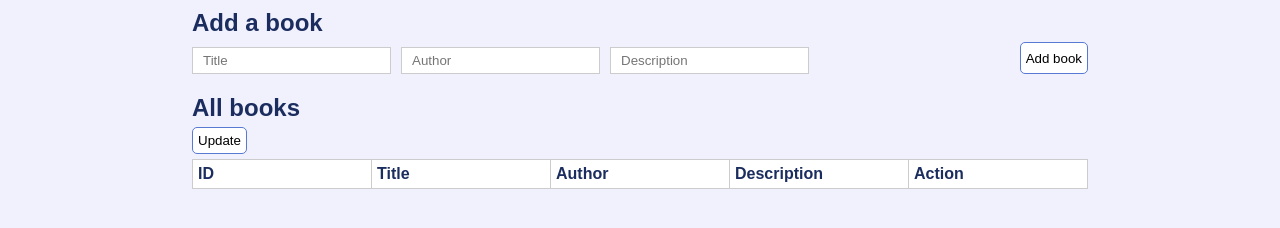
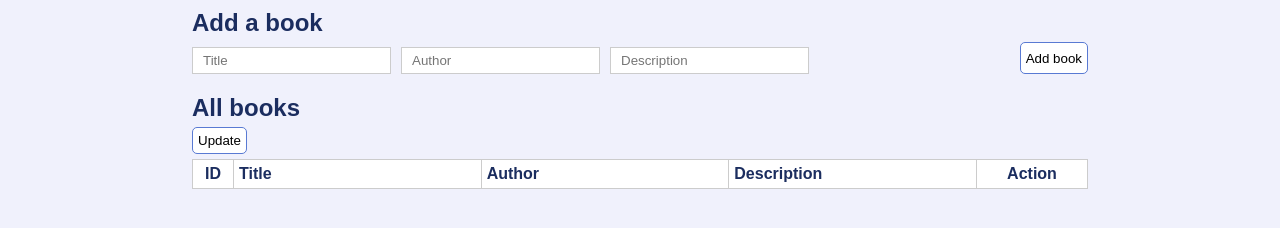
Before and after one commit to elainebear/Book_management_basic_FastAPI_p1, a plain HTML site: page static/index.html in a window 1280 px wide. Shown: the part 68-296 px from the top of the page. Drawn offline with Linux system fonts and the light colour scheme; no server answers.

Commit message:
css-table layot finished but ugly

```diff
--- a/static/index.css
+++ b/static/index.css
@@ -88,7 +88,7 @@ table {
     width: 100%;
     table-layout: fixed;
     border-collapse: collapse;
-    overflow: hidden;
+    /* overflow: hidden; */
     margin: 5px 10px 0 0 ;
     text-overflow: ellipsis;
 }
@@ -98,9 +98,21 @@ th, td {
     padding: 5px;
     text-align: left;
     background-color: #ffffff;
+
     max-height: 100px;
-
-
     overflow-y: auto;
 
+    white-space: normal; /* 讓文字換行 */
+    word-wrap: break-word; /* 遇到長單詞換行 */
+    word-break: break-all; /* 強制換行 */
+
 }
+
+th:nth-child(1), td:nth-child(1) {
+    width: 30px; /* 第一列寬度設為 200px */
+    text-align: center;
+}
+th:nth-child(5), td:nth-child(5) {
+    width: 100px; /* 第一列寬度設為 200px */
+    text-align: center;
+}
```
Also changed, not shown: 1 other file.
